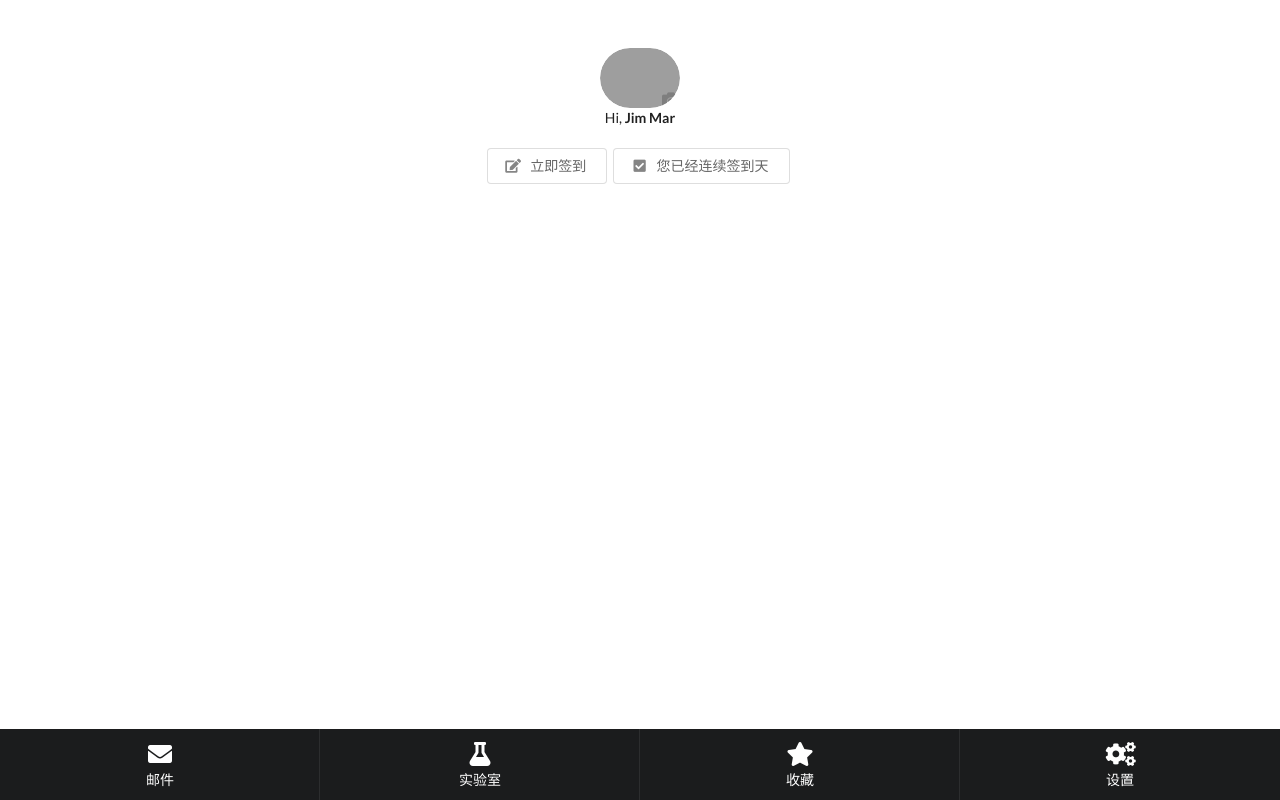
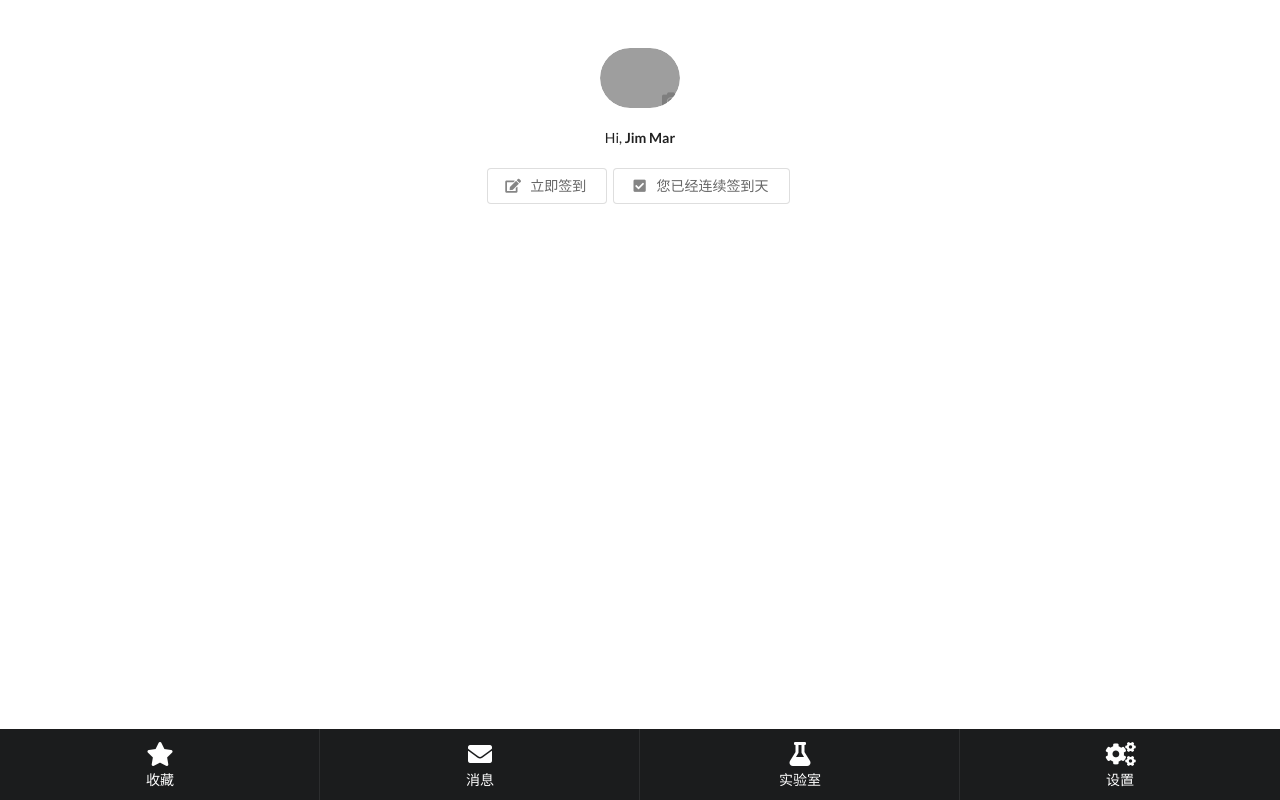
Before and after one commit to jim3ma/tidy-frontend, a plain HTML site: page views/user/index.html in a window 1280 px wide. Drawn offline with nearby package versions, Linux system fonts and the light colour scheme; grey boxes are pictures that could not be loaded.

Commit message:
daily backup

```diff
--- a/views/user/index.html
+++ b/views/user/index.html
@@ -35,6 +35,8 @@
                     <i class="large grey photo link icon"></i>
                 </div>
             </div>
+            <br/>
+            <br/>
             <div class="ui center aligned container">
                 <p> Hi, <b id="username">Jim Mar</b></p>
             </div>
@@ -51,17 +53,17 @@
             </div>
         </div>
         <div id="menu" class="ui bottom fixed inverted four item labeled icon menu grid">
+           <a class="green item">
+                <i class="star icon"></i>
+                收藏
+           </a>
             <a class="red item">
                 <i class="mail icon"></i>
-                邮件
+                消息
            </a>
            <a class="teal item">
                 <i class="lab icon"></i>
                 实验室
-           </a>
-           <a class="green item">
-                <i class="star icon"></i>
-                收藏
            </a>
            <a class="green item">
                 <i class="settings icon"></i>
```
Also changed, not shown: views/auth/auth.js (line endings or trailing spaces).
